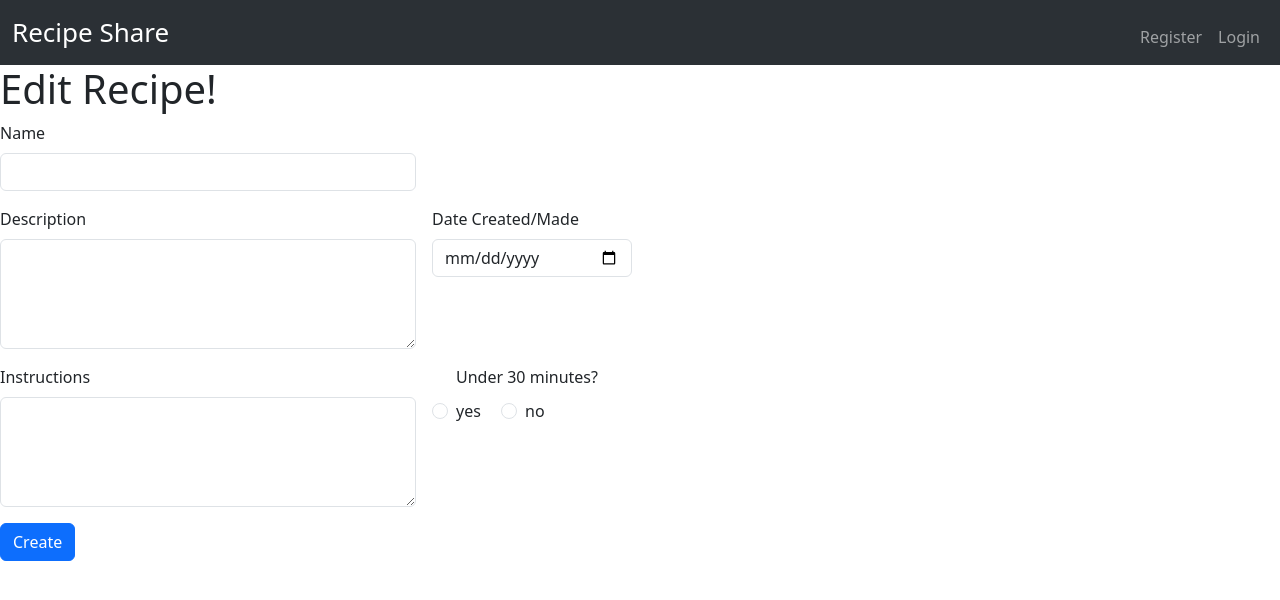
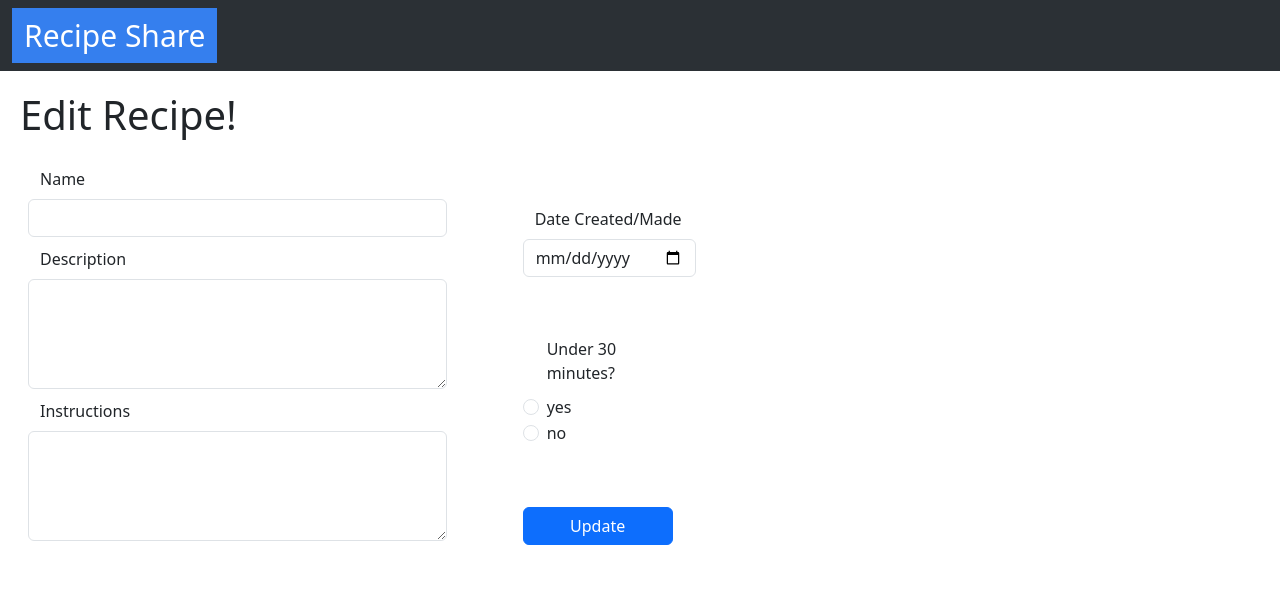
Before and after one commit to jarrodschilling/dojo_recipes_flask, a Flask app: template flask_app/templates/edit.html in a window 1280 px wide. Shown: the top 600 px of the page. Run offline with Flask 3, Linux system fonts and the light colour scheme; the template is opened without the code that fills it, so the values that code supplies are empty.

Commit message:
finished

```diff
--- a/flask_app/static/css/style.css
+++ b/flask_app/static/css/style.css
@@ -39,3 +39,19 @@
     margin-top: 20px;
     margin-left: 20px;
 }
+
+.js-edit {
+    margin: 20px 40px;
+}
+
+.js-date {
+    margin: 60px 0;
+}
+
+.js-form-space {
+    margin-top: 10px;
+}
+
+.js-create-btn {
+    width:150px;
+}
--- a/flask_app/templates/edit.html
+++ b/flask_app/templates/edit.html
@@ -10,7 +10,7 @@
 <body>
     <nav class="navbar navbar-expand-lg bg-body-tertiary" data-bs-theme="dark">
         <div class="container-fluid">
-            <a class="navbar-brand" href="/" style="font-size: 26px;">
+            <a class="navbar-brand js-nav-left" href="/">
                 Recipe Share
             </a>
             <button class="navbar-toggler" type="button" data-bs-toggle="collapse" data-bs-target="#navbarNavAltMarkup" aria-controls="navbarNavAltMarkup" aria-expanded="false" aria-label="Toggle navigation">
@@ -19,48 +19,44 @@
             <div class="collapse navbar-collapse" id="navbarNavAltMarkup">
                 {% if session["user_id"] %}
                 <div class="navbar-nav ms-auto mt-2">
-                    <a class="nav-link" href="/recipes">Recipes</a>
-                    <a class="nav-link" href="/logout">Logout</a>
-                </div>
-                {% else %}
-                <div class="navbar-nav ms-auto mt-2">
-                    <a class="nav-link" href="/register">Register</a>
-                    <a class="nav-link" href="/login">Login</a>
+                    <a class="nav-link js-nav-right" href="/recipes">Recipes</a>
+                    <a class="nav-link js-nav-right" href="/logout">Logout</a>
                 </div>
                 {% endif %}
             </div>
         </div>
     </nav>
-
-    <h1>Edit Recipe!</h1>
+    <h1 class="js-h1">Edit Recipe!</h1>
     {% with messages = get_flashed_messages() %}
         {% if messages %}
             {% for message in messages %}
-                <p class="red"><strong>{{message}}</strong></p>
+                <p class="red js-h1"><strong>{{message}}</strong></p>
             {% endfor %}
         {% endif %}
     {% endwith %}
-    <form class="row g-3" action="/recipes/update" method="post">
-        <div class="col-md-4">
+    <form class="row align-items-start gx-5 justify-content-start" action="/recipes/update" method="post">
+        <div class="col-4 js-edit">
+            <div class="row">
                 <label for="name" class="form-label">Name</label>
                 <input type="text" class="form-control" id="name" name="name" value="{{recipe.name}}">
                 <input type="hidden" class="form-control" id="id" name="id" value="{{recipe.id}}">
             </div>
-        <div class="col-md-5"></div>
-        <div class="col-md-4">
+            <div class="row js-form-space">
                 <label for="description" class="form-label">Description</label>
                 <textarea type="text" rows="4" class="form-control" id="description" name="description">{{recipe.description}}</textarea>
             </div>
+            <div class="row js-form-space">
+                <label for="instructions" class="form-label">Instructions</label>
+                <textarea type="text" rows="4" class="form-control" id="instructions" name="instructions">{{recipe.instructions}}</textarea>
+            </div>
+        </div>
+
         <div class="col-2">
+            <div class="row js-date">
                 <label for="date_made" class="form-label">Date Created/Made</label>
                 <input type="date" class="form-control" id="date_made" name="date_made" value="{{recipe.date_made}}">
             </div>
-        <div class="col-md-5"></div>
-        <div class="col-md-4">
-            <label for="instructions" class="form-label">Instructions</label>
-            <textarea type="text" rows="4" class="form-control" id="instructions" name="instructions">{{recipe.instructions}}</textarea>
-        </div>
-        <div class="col-md-4">
+            <div class="row js-date">
                 <div class="form-check">
                     <label for="date_made" class="form-label">Under 30 minutes?</label>
                 </div>
@@ -73,8 +69,7 @@
                     <label class="form-check-label" for="no">no</label>
                 </div>
             </div>
-        <div class="col-12">
-            <button type="submit" class="btn btn-primary">Create</button>
+            <button type="submit" class="btn btn-primary js-create-btn">Update</button>
         </div>
     </form>
 </body>
```
Also changed, not shown: flask_app/templates/holdnew.html (added, +78 -0 lines), flask_app/templates/new_recipe.html (+15 -13 lines), 1 other file. Lines whose indentation alone changed are shown as unchanged.
